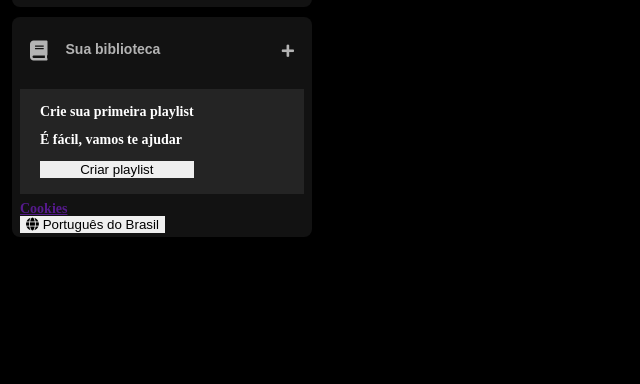
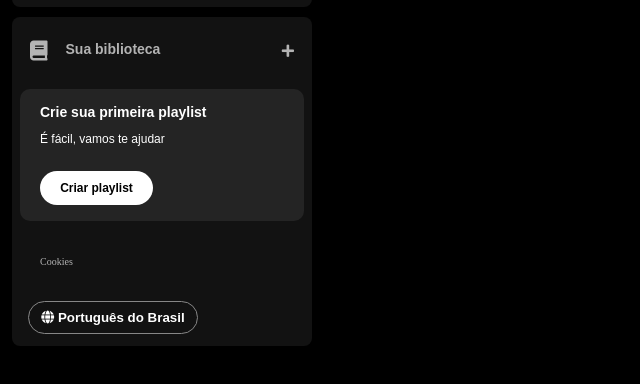
Before and after one commit to Fuuuzer/imersao-alura-spotify, a plain HTML site: page index.html in a window 1280 px wide. Shown: the part 166-550 px from the top of the page, without its empty margins (0-640 px from the left). Drawn offline with Linux system fonts and the light colour scheme.

Commit message:
aula 2 - completa

```diff
--- a/style.css
+++ b/style.css
@@ -101,6 +101,7 @@ body {
   font-size: 14px;
   margin: 8px 0;
   padding: 16px 20px;
+  border-radius: 10px;
 }
 
 .section-playlist .section-playlist__content {
@@ -110,5 +111,60 @@ body {
 
 .section-playlist__content .text{
   padding-bottom: 14px;
+  font-family: "DM Sans", sans-serif;
   color: #fff;
 }
+
+.section-playlist__content .title {
+  font-weight: 700;
+}
+
+.section-playlist__content .subtitle {
+  font-weight: 500;
+  font-size: 12px;
+}
+
+.section-playlist__content .section-playlist__button {
+  display: flex;
+  justify-content: center;
+  background: #fff;
+  color: #000;
+  font-size: 12px;
+  font-family: "DM Sans", sans-serif;
+  font-weight: 700;
+  border-radius: 20px;
+  text-decoration: none;
+  text-transform: none;
+  padding: 10px;
+  margin-top: 12px;
+  border: 0;
+  width: 113px;
+}
+
+.sidebar .cookies {
+  margin: 25px 20px;
+}
+
+.sidebar .cookies a {
+  color: #b3b3b3;
+  font-weight: 500;
+  font-size: 10px;
+  text-decoration: none;
+}
+
+.sidebar .cookies a:hover {
+  text-decoration: underline;
+}
+
+.languages .languages__button {
+  background-color: transparent;
+  border: 1px solid #878787;
+  color: #fff;
+  font-weight: 700;
+  cursor: pointer;
+  align-items: center;
+  width: 170px;
+  margin: 8px;
+  padding: 8px;
+  border-radius: 20px;
+}
```
